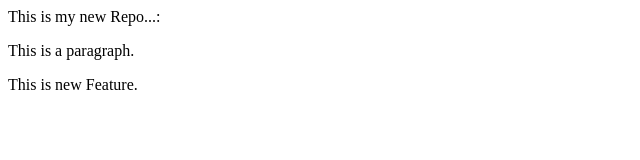
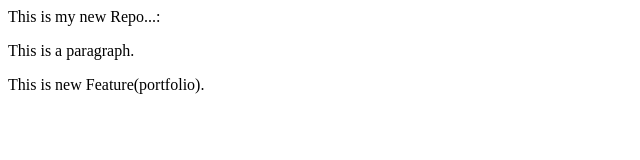
Before and after one commit to abdulwahid-data/localRepo, a plain HTML site: page index.html in a window 1280 px wide. Shown: the full height of the page, 0-640 px from the left. Drawn offline with Linux system fonts and the light colour scheme.

Commit message:
Add portfolio

```diff
--- a/index.html
+++ b/index.html
@@ -2,4 +2,4 @@
     This is my new Repo...:
 </p>
 <p>This is a paragraph. </p>
-<p>This is new Feature.</p>
+<p>This is new Feature(portfolio).</p>
```
